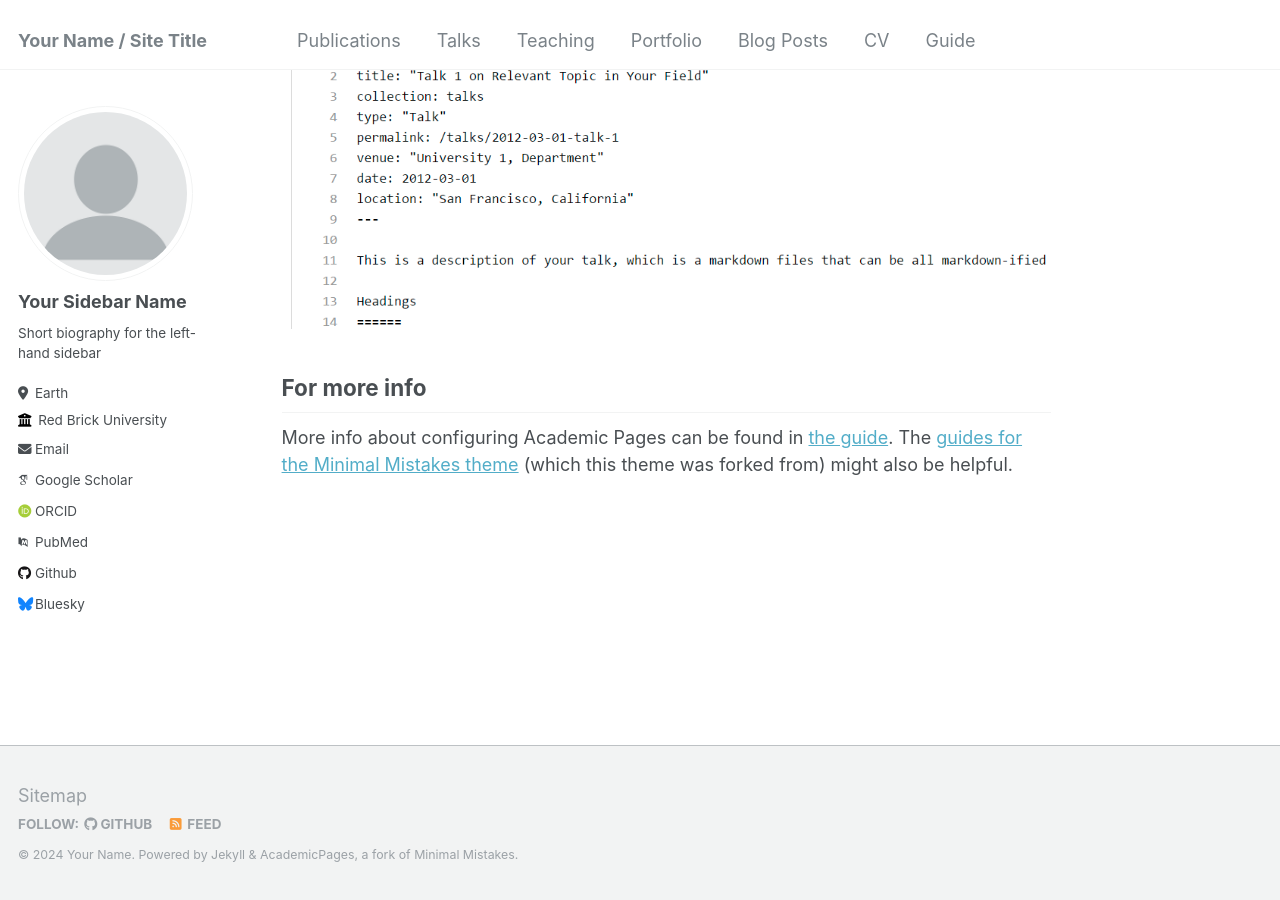
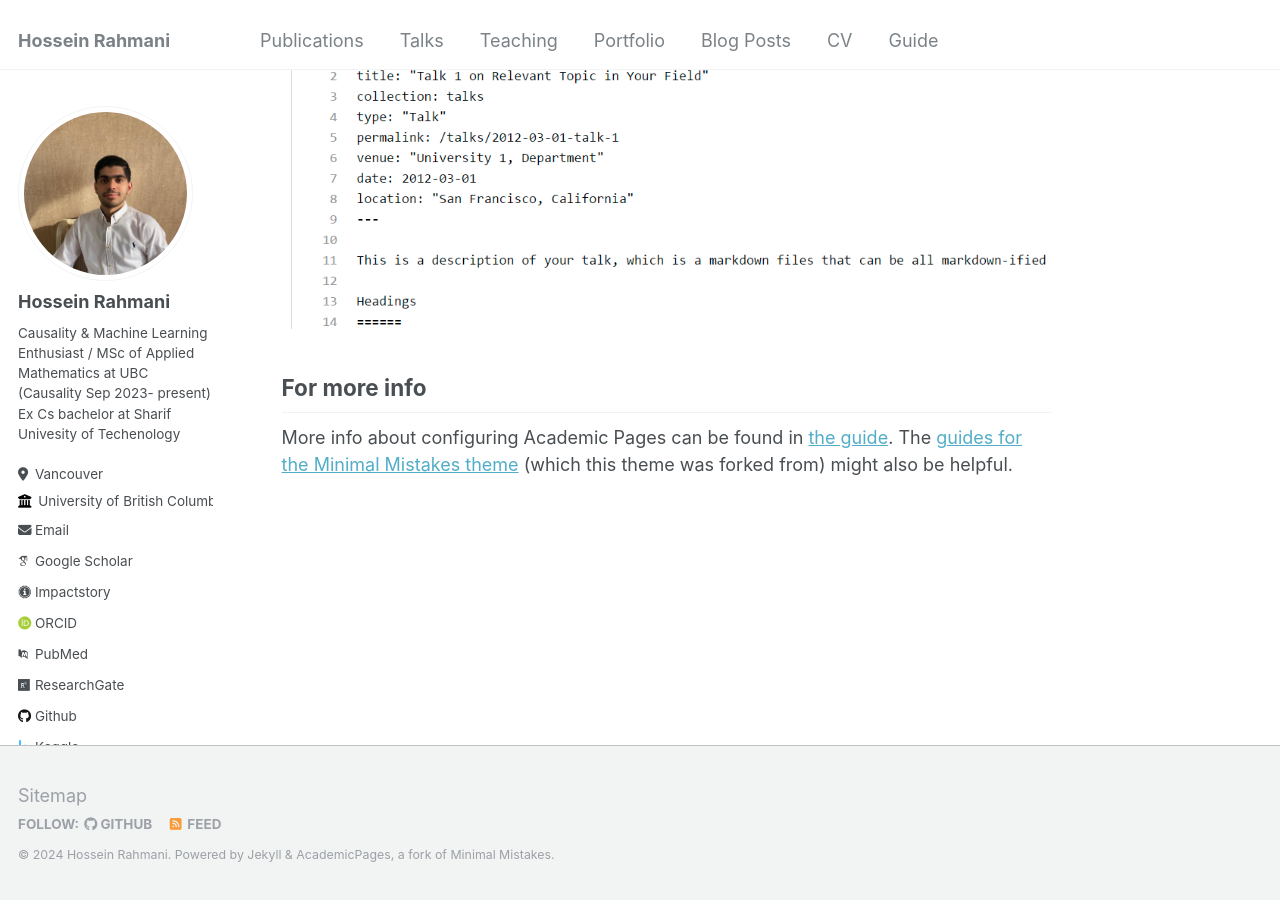
Before and after one commit to rahmani-hossein/rahmani-hossein.github.io, a Jekyll site: the page built from _pages/about.md, in a window 1280 px wide and 900 px high, scrolled down 2660 px. Built offline with Jekyll 4.4.1, drawn with Linux system fonts in a browser that asks for light colours; some web fonts are replaced.

Commit message:
Update _config.yml

```diff
--- a/_config.yml
+++ b/_config.yml
@@ -8,42 +8,42 @@
 
 # Basic Site Settings
 locale                   : "en-US"
-title                    : "Your Name / Site Title"
+title                    : "Hossein Rahmani"
 title_separator          : "-"
-name                     : &name "Your Name"
+name                     : &name "Hossein Rahmani"
 description              : &description "personal description"
-url                      : https://academicpages.github.io # the base hostname & protocol for your site e.g. "https://mmistakes.github.io"
+url                      : https://rahmani-hossein.github.io # the base hostname & protocol for your site e.g. "https://rahmani-hossein.github.io"
 baseurl                  : "" # the subpath of your site, e.g. "/blog"
-repository               : "academicpages/academicpages.github.io"
+repository               : "rahmani-hossein/rahmani-hossein.github.io"
 
 # Site Author - The following control what appear as part of the author content on the side bar.
 #               If a field is blank the icon and link will not appear, otherwise it will be shown.
 #               Additional customization can be done by editing /_includes/author-profile.html
 author:
   # Biographic information
-  avatar           : "profile.png"
-  name             : "Your Sidebar Name"
-  pronouns         : # example: "she/her"
-  bio              : "Short biography for the left-hand sidebar"
-  location         : "Earth"
-  employer         : "Red Brick University"
+  avatar           : "hossein-profile.jpg"
+  name             : "Hossein Rahmani"
+  pronouns         : # example: "he/him"
+  bio              : "Causality & Machine Learning Enthusiast / MSc of Applied Mathematics at UBC (Causality Sep 2023- present) Ex Cs bachelor at Sharif Univesity of Techenology"
+  location         : "Vancouver"
+  employer         : "University of British Columbia"
   uri              : # URL
-  email            : "none@example.org"
+  email            : "hrahmani@math.ubc.ca"
 
   # Academic websites
   arxiv            : # URL - Update with the correct link to your profile
-  googlescholar    : "https://scholar.google.com/citations?user=PS_CX0AAAAAJ"
-  impactstory      : # URL
-  orcid            : "http://orcid.org/yourorcidurl"
-  pubmed           : "https://www.ncbi.nlm.nih.gov/pubmed/?term=john+snow"
-  researchgate     : # URL
+  googlescholar    : ""
+  impactstory      : ""
+  orcid            : ""
+  pubmed           : ""
+  researchgate     : ""
 
   # Repositories and software development
   bitbucket        : # Username - Update with your username on the site
   codepen          : # Username
   dribbble         : # Username
-  github           : "academicpages"
-  kaggle           : # Username
+  github           : "rahmani-hossein"
+  kaggle           : "hosseinrahmani2001"
   stackoverflow    : # User number or user number and name (i.e., use "1" or "1/jeff-atwood")
 
   # Social media
@@ -56,7 +56,7 @@ author:
   keybase          : # Username
   instagram        : # Username
   lastfm           : # Username
-  linkedin         : # Username
+  linkedin         : # "https://www.linkedin.com/in/hossein-rahmani-7a5373197/"
   mastodon         : # URL
   medium           : # URL
   pinterest        : # Username
@@ -64,7 +64,7 @@ author:
   steam            : # Username
   telegram         : # URL
   tumblr           : # Username
-  twitter          : # Username for X / Twitter
+  twitter          : # Username for X / Twitter "dodobda"
   vine             : # Username
   weibo            : # Username
   wikipedia        : # Username
```
